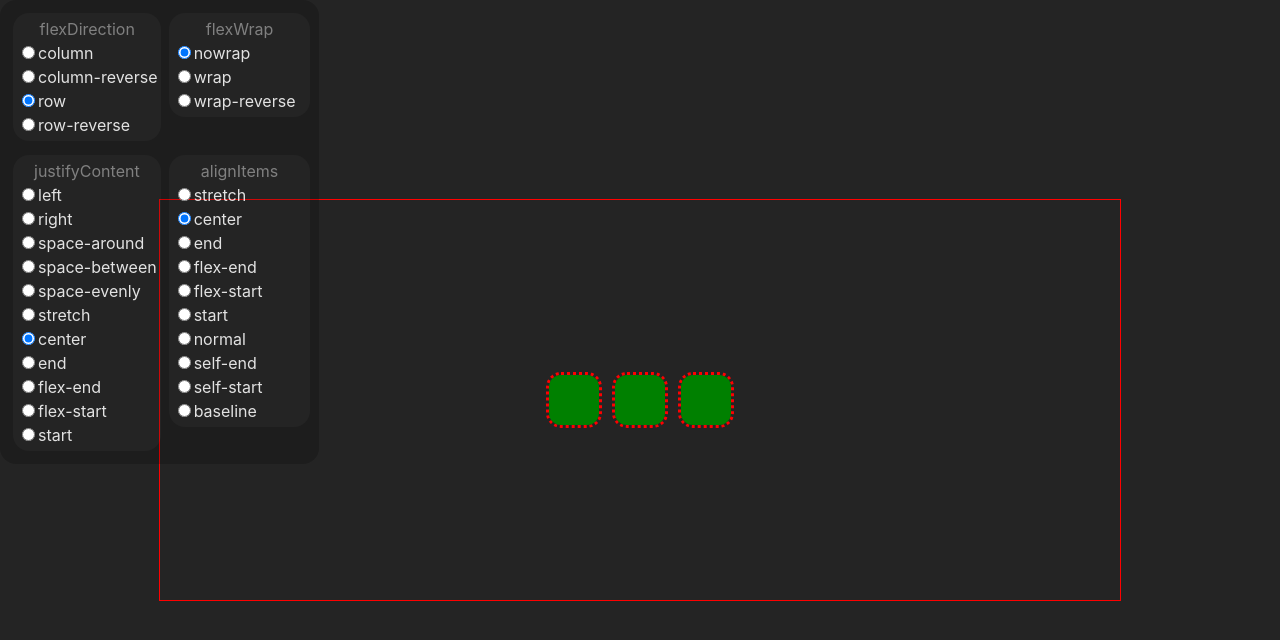
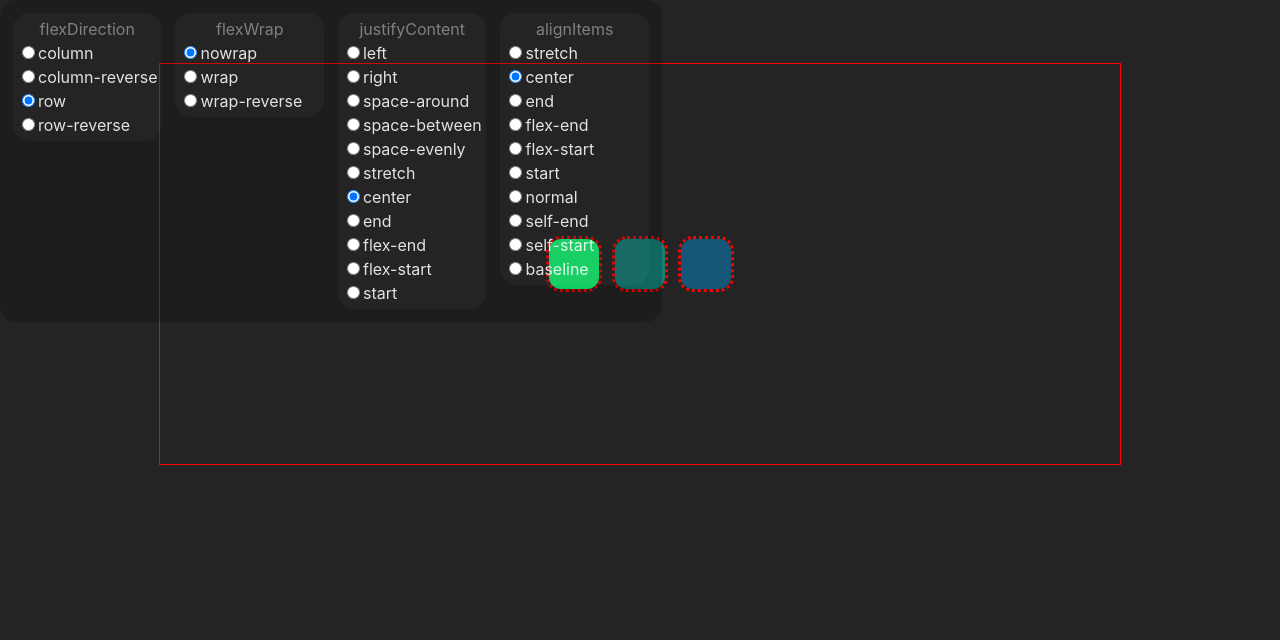
Before and after one commit to johnrdoty92/learn-flexbox, a React (Vite) app: page / in a window 1280 px wide. Shown: the top 640 px of the page. Built offline with nearby package versions, Linux system fonts and the light colour scheme.

Commit message:
handle alignItems: stretch; cases

```diff
--- a/src/App.tsx
+++ b/src/App.tsx
@@ -12,20 +12,35 @@ function App() {
   const { state } = useBlockContext();
   const [springs, api] = useSprings(BLOCK_COUNT, () => {
     return {
-      x: window.innerWidth / 2,
-      y: window.innerHeight / 2,
+      left: window.innerWidth / 2,
+      top: window.innerHeight / 2,
+      width: '0%',
+      height: '0%',
     };
   });
 
   useEffect(() => {
     if (!dataBlockContainerRef.current) return;
+    let stretchedProps = { width: '0%', height: '0%' };
+    if (
+      state.parent.alignItems === 'stretch' ||
+      state.parent.alignItems === 'normal'
+    ) {
+      if (state.parent.flexDirection.includes('column')) {
+        stretchedProps = { width: '100%', height: '0%' };
+      } else if (state.parent.flexDirection.includes('row')) {
+        stretchedProps = { width: '0%', height: '100%' };
+      }
+    }
     dataBlockContainerRef.current.childNodes.forEach((child, i) => {
       if (!(child instanceof HTMLElement)) return;
+      if (child.className === classes.visibleBlock) return;
       api.start((index) => {
         if (index !== i) return false;
         return {
-          x: child.offsetLeft,
-          y: child.offsetTop,
+          left: child.offsetLeft,
+          top: child.offsetTop,
+          ...stretchedProps,
         };
       });
     });
@@ -34,15 +49,6 @@ function App() {
   return (
     <Container>
       <DevControls />
-      {springs.map((props, i) => {
-        return (
-          <animated.div
-            className={classes.visibleBlock}
-            key={`visibleBlock-${i}`}
-            style={{ ...props }}
-          />
-        );
-      })}
       <div
         ref={dataBlockContainerRef}
         className={classes.blockContainer}
@@ -53,6 +59,18 @@ function App() {
           .map((_, i) => (
             <div key={`dataBlock-${i}`} className={classes.dataBlock} />
           ))}
+        {springs.map((props, i) => {
+          return (
+            <animated.div
+              className={classes.visibleBlock}
+              key={`visibleBlock-${i}`}
+              style={{
+                ...props,
+                backgroundColor: `rgb(20, ${255 / (i + 1)}, 120)`,
+              }}
+            />
+          );
+        })}
       </div>
     </Container>
   );
--- a/src/css/App.module.css
+++ b/src/css/App.module.css
@@ -15,7 +15,8 @@
 
 .blockContainer {
   outline: 1px solid red;
-  margin: auto;
+  position: relative;
+  margin: 5% auto;
   width: 75%;
   height: 50%;
   display: flex;
@@ -34,19 +35,19 @@
   min-width: var(--block-width);
   min-height: var(--block-height);
   border-radius: var(--block-border-radius);
-  background: green;
 }
 
 /* DEV CONTROLS */
 
 .devControls {
+  z-index: 10;
   position: absolute;
   height: min-content;
   background: rgba(0, 0, 0, 0.2);
   padding: 0.5em;
   border-radius: var(--dev-controls-border-radius);
   display: grid;
-  grid-template-columns: 50% 50%;
+  grid-template-columns: 1fr 1fr 1fr 1fr;
   gap: 0.25em;
 }
 
```
